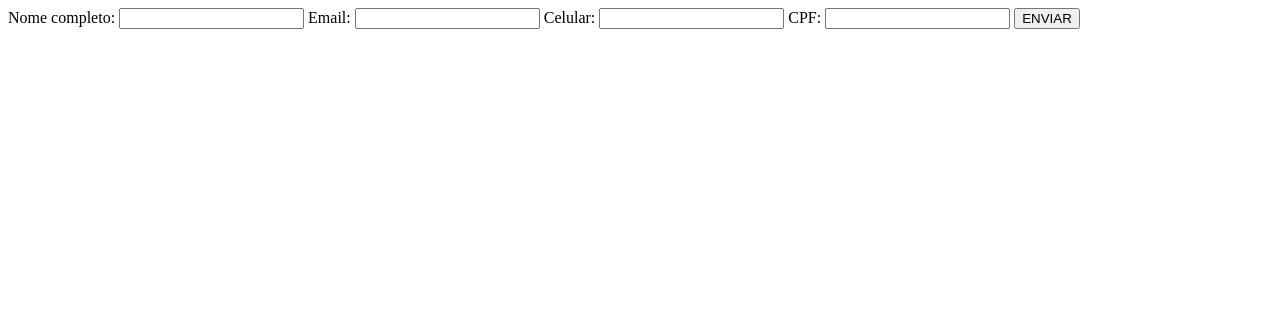
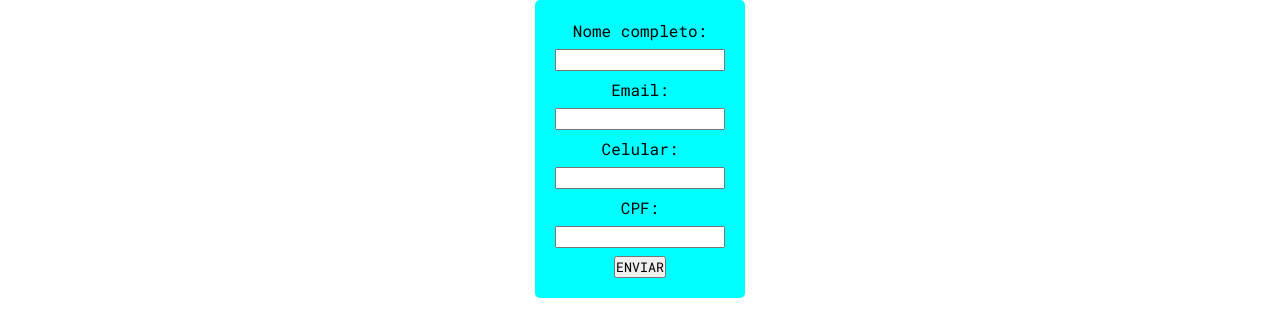
Before and after one commit to matheusmoyaoliveira/cp-02-frontend, a plain HTML site: page inscricao.html in a window 1280 px wide. Drawn offline with Linux system fonts and the light colour scheme.

Commit message:
adicionando estilo na página inscricao e criando o arquivo inscricao.css

```diff
--- /dev/null
+++ b/inscricao.css
@@ -0,0 +1,31 @@
+@import url('https://fonts.googleapis.com/css2?family=Roboto+Mono:ital,wght@0,100..700;1,100..700&family=Roboto:ital,wght@0,100..900;1,100..900&display=swap');
+
+* {
+    font-family: "Roboto Mono", sans-serif;
+    box-sizing: border-box;
+    padding: 0;
+    margin: 0;
+}
+
+
+section {
+    display: flex;
+    justify-content: center;
+    align-items: center;
+}
+
+#container{
+
+    padding: 20px;
+    border-radius: 5px;
+    background-color: aqua;
+
+}
+
+form {
+    display: flex;
+    justify-content: center;
+    align-items: center;
+    flex-direction: column;
+    gap: 8px;
+}
--- a/inscricao.html
+++ b/inscricao.html
@@ -4,7 +4,9 @@
 <head>
     <meta charset="UTF-8">
     <meta name="viewport" content="width=device-width, initial-scale=1.0">
-    <title>Document</title>
+    <title>Inscrição</title>
+
+    <link rel="stylesheet" href="inscricao.css">
 </head>
 
 <body>
@@ -15,19 +17,19 @@
 
     <main>
         <section>
-            <div id="Formulario">
+            <div id="container">
                 <form action="">
-                    <label for="">Nome completo:</label>
-                    <input type="text">
+                    <label for="txt">Nome completo:</label>
+                    <input type="text" id="txt" required>
 
-                    <label for="">Email:</label>
-                    <input type="email" name="" id="">
+                    <label for="mail">Email:</label>
+                    <input type="email" name="mail" id="mail" required>
 
-                    <label for="">Celular:</label>
-                    <input type="tel" name="" id="">
+                    <label for="cell">Celular:</label>
+                    <input type="tel" name="cell" id="cell" required>
 
-                    <label for="">CPF:</label>
-                    <input type="number" name="" id="">
+                    <label for="cpf">CPF:</label>
+                    <input type="number" name="cpf" id="cpf" required>
 
                     <button type="submit">ENVIAR</button>
                 </form>
```
